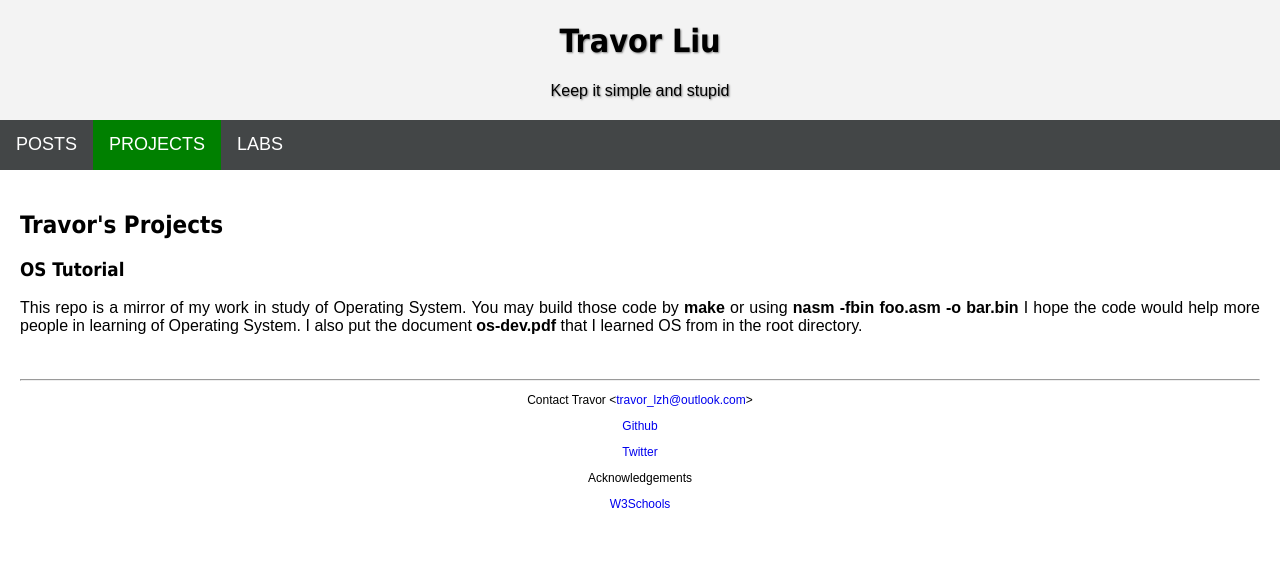
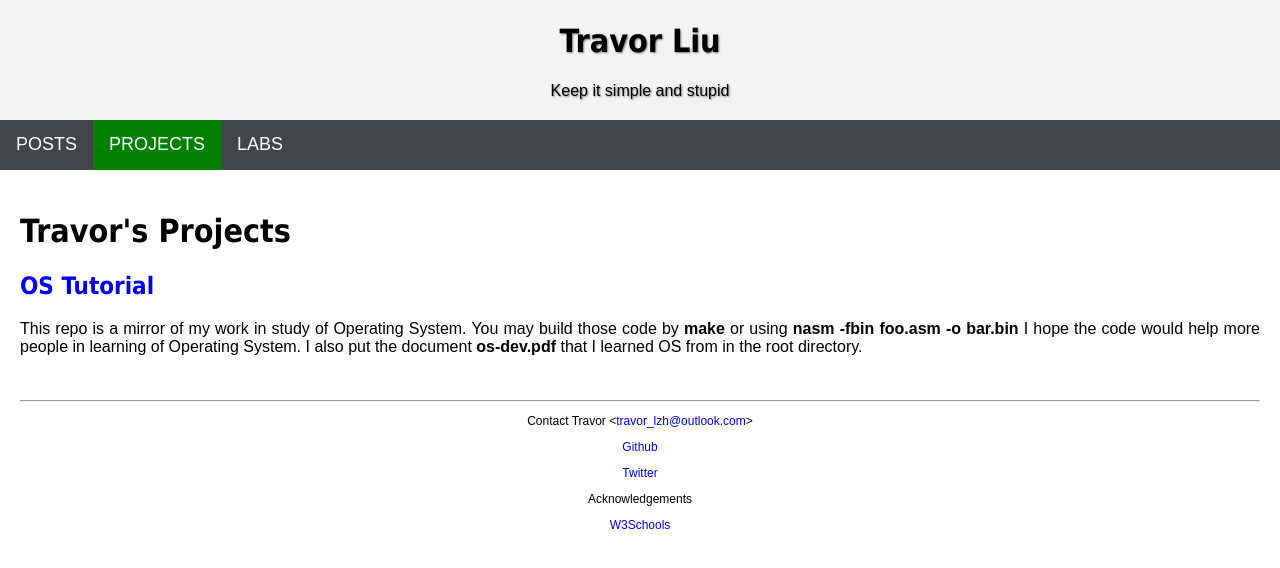
Before and after one commit to TravorLZH/travorlzh.github.io-old, a Jekyll site: the page built from projects.html, in a window 1280 px wide. Shown: the top 568 px of the page. Built offline with Jekyll 4.4.1, drawn with Linux system fonts in a browser that asks for light colours; grey boxes are pictures that could not be loaded.

Commit message:
Enlarged title

```diff
--- a/_layouts/modern.html
+++ b/_layouts/modern.html
@@ -53,7 +53,7 @@
 		</div>
 		<div id="main" class="t-body">
 			<div class="content">
-				<h2>{{page.mtitle}}</h2>
+				<h1>{{page.mtitle}}</h1>
 				{{ content }}
 				<br/><br/><br/><hr/>
 				<span id="footer">
--- a/_layouts/post.html
+++ b/_layouts/post.html
@@ -5,7 +5,7 @@ des: hello
 <!--<link rel="stylesheet" href="/assets/css/post_content.css"/>-->
 <link rel="stylesheet" href="/assets/css/syntax.css"/>
 <div id="post">
-	<h2>{{page.title}}</h2>
+	<h1>{{page.title}}</h1>
 	<hr/>
 	{{ content }}
 </div>
--- a/labs.html
+++ b/labs.html
@@ -5,7 +5,7 @@ mtitle: Welcome to Labs Section
 nav: 2
 ---
 This section is created for any testing of website effects. You may see them in the sources. It contains a lot of embedded CSS.
-<h3>Responsive Layout</h3>
+<h2>Responsive Layout</h2>
 <ul>
 	<li><a href="/labs/responsive.html">Original page</a></li>
 	<li><a href="/labs/mediaquery.html">After Media Query Added</a></li>
--- a/projects.html
+++ b/projects.html
@@ -4,5 +4,5 @@ layout: modern
 nav: 1
 mtitle: Travor's Projects
 ---
-<h3><a href="https://github.com/TravorLZH/LearnOS">OS Tutorial</a></h3>
+<h2><a href="https://github.com/TravorLZH/LearnOS">OS Tutorial</a></h2>
 This repo is a mirror of my work in study of Operating System. You may build those code by <b>make</b> or using <b>nasm -fbin foo.asm -o bar.bin</b> I hope the code would help more people in learning of Operating System. I also put the document <b>os-dev.pdf</b> that I learned OS from in the root directory.
```
Also changed, not shown: README.md.
